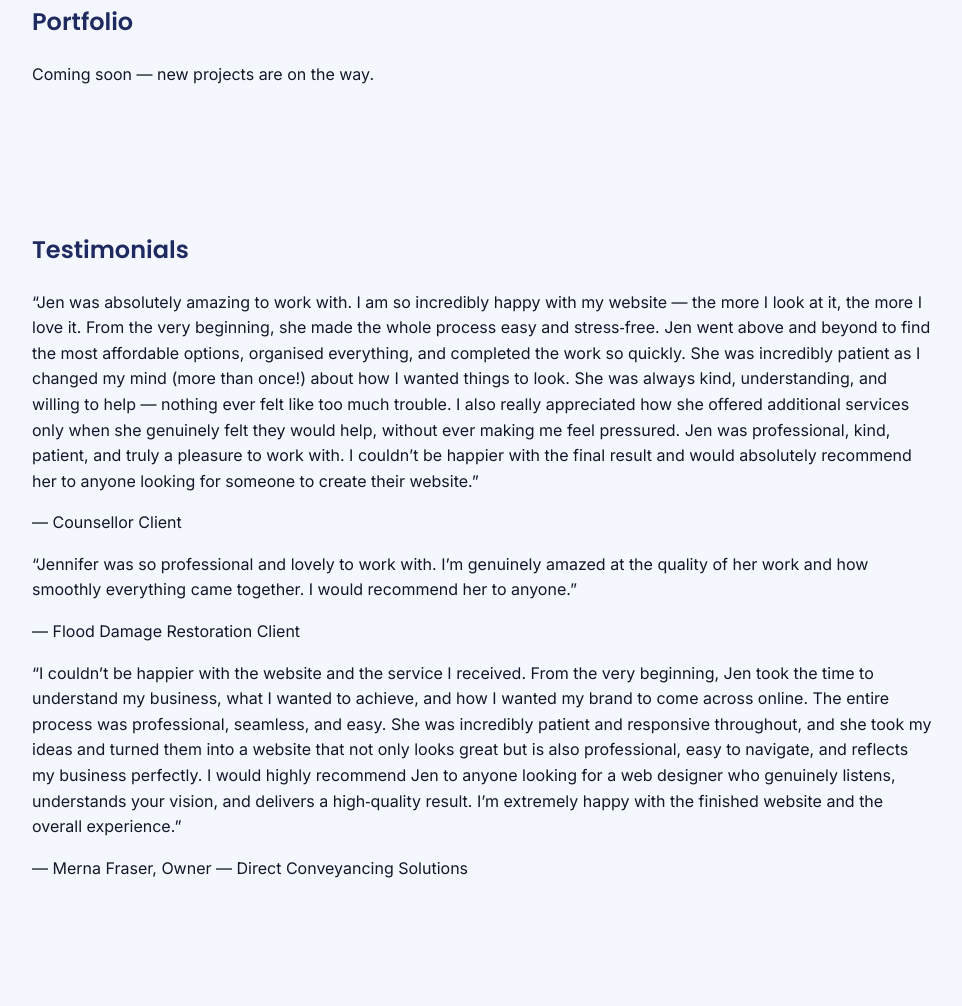
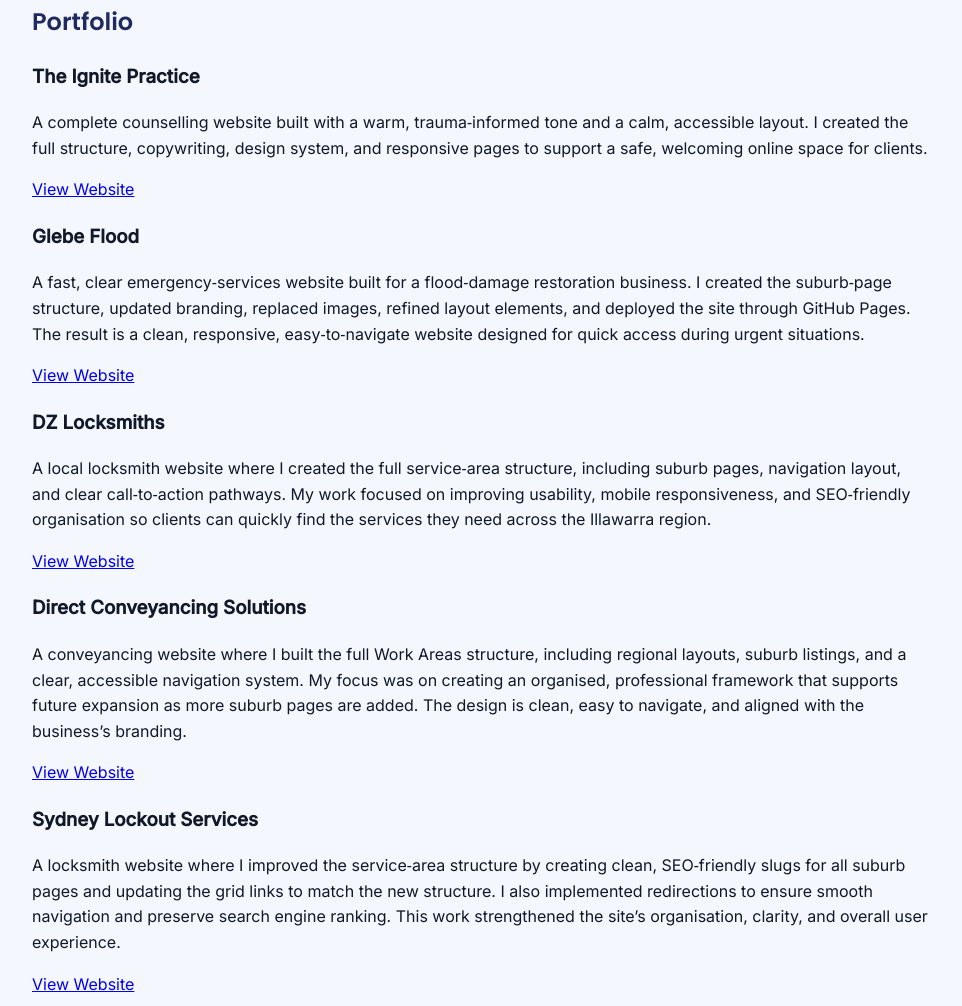
Before and after one commit to Jencreates-design/jencreates-design.github.io, a plain HTML site: page index.html in a window 1280 px wide. Shown: the part 1386-2392 px from the top of the page, without its empty margins (158-1120 px from the left). Drawn offline with Linux system fonts and the light colour scheme.

Commit message:
Add portfolio section with project details
Added portfolio section with multiple project entries, including descriptions and links.

```diff
--- a/index.html
+++ b/index.html
@@ -86,12 +86,87 @@
         </section>
 
         <!-- PORTFOLIO -->
-        <section id="portfolio" class="section" aria-labelledby="portfolio-heading">
-            <div class="section-inner">
-                <h2 id="portfolio-heading">Portfolio</h2>
-                <p>Coming soon — new projects are on the way.</p>
+<section id="portfolio" class="section" aria-labelledby="portfolio-heading">
+    <div class="section-inner">
+        <h2 id="portfolio-heading">Portfolio</h2>
+
+        <div class="portfolio-grid">
+
+            <!-- The Ignite Practice -->
+            <div class="portfolio-item">
+                <h3 class="portfolio-title">The Ignite Practice</h3>
+                <p class="portfolio-description">
+                    A complete counselling website built with a warm, trauma‑informed tone and a calm,
+                    accessible layout. I created the full structure, copywriting, design system, and
+                    responsive pages to support a safe, welcoming online space for clients.
+                </p>
+                <a href="https://theignitepractice.com.au/" target="_blank" rel="noopener noreferrer" class="portfolio-link">
+                    View Website
+                </a>
             </div>
-        </section>
+
+            <!-- Glebe Flood -->
+            <div class="portfolio-item">
+                <h3 class="portfolio-title">Glebe Flood</h3>
+                <p class="portfolio-description">
+                    A fast, clear emergency‑services website built for a flood‑damage restoration business.
+                    I created the suburb‑page structure, updated branding, replaced images, refined layout
+                    elements, and deployed the site through GitHub Pages. The result is a clean, responsive,
+                    easy‑to‑navigate website designed for quick access during urgent situations.
+                </p>
+                <a href="https://glebeflood.com.au/" target="_blank" rel="noopener noreferrer" class="portfolio-link">
+                    View Website
+                </a>
+            </div>
+
+            <!-- DZ Locksmiths -->
+            <div class="portfolio-item">
+                <h3 class="portfolio-title">DZ Locksmiths</h3>
+                <p class="portfolio-description">
+                    A local locksmith website where I created the full service‑area structure, including
+                    suburb pages, navigation layout, and clear call‑to‑action pathways. My work focused on
+                    improving usability, mobile responsiveness, and SEO‑friendly organisation so clients can
+                    quickly find the services they need across the Illawarra region.
+                </p>
+                <a href="https://www.dzlocksmiths.com.au/" target="_blank" rel="noopener noreferrer" class="portfolio-link">
+                    View Website
+                </a>
+            </div>
+
+            <!-- Direct Conveyancing Solutions -->
+            <div class="portfolio-item">
+                <h3 class="portfolio-title">Direct Conveyancing Solutions</h3>
+                <p class="portfolio-description">
+                    A conveyancing website where I built the full Work Areas structure, including regional
+                    layouts, suburb listings, and a clear, accessible navigation system. My focus was on
+                    creating an organised, professional framework that supports future expansion as more
+                    suburb pages are added. The design is clean, easy to navigate, and aligned with the
+                    business’s branding.
+                </p>
+                <a href="https://www.directconveyancing.com.au/work-areas" target="_blank" rel="noopener noreferrer" class="portfolio-link">
+                    View Website
+                </a>
+            </div>
+
+            <!-- Sydney Lockout Services -->
+            <div class="portfolio-item">
+                <h3 class="portfolio-title">Sydney Lockout Services</h3>
+                <p class="portfolio-description">
+                    A locksmith website where I improved the service‑area structure by creating clean,
+                    SEO‑friendly slugs for all suburb pages and updating the grid links to match the new
+                    structure. I also implemented redirections to ensure smooth navigation and preserve
+                    search engine ranking. This work strengthened the site’s organisation, clarity, and
+                    overall user experience.
+                </p>
+                <a href="https://sydneylockoutservices.com/" target="_blank" rel="noopener noreferrer" class="portfolio-link">
+                    View Website
+                </a>
+            </div>
+
+        </div>
+    </div>
+</section>
+
 
         <!-- TESTIMONIALS -->
         <section id="testimonials" class="section" aria-labelledby="testimonials-heading">
```
